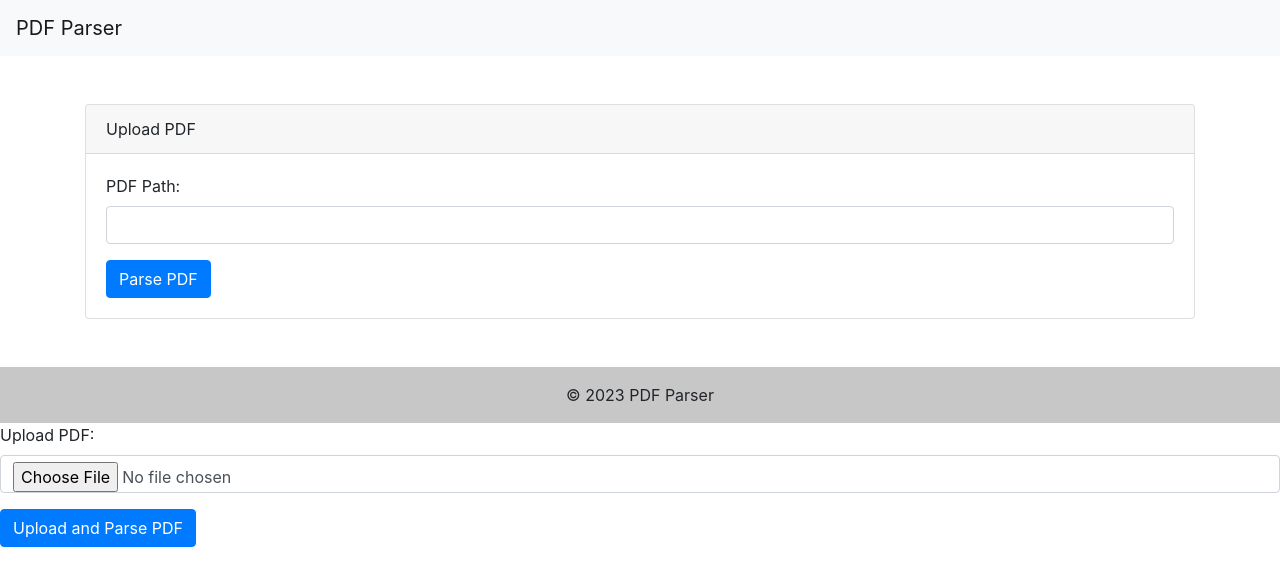
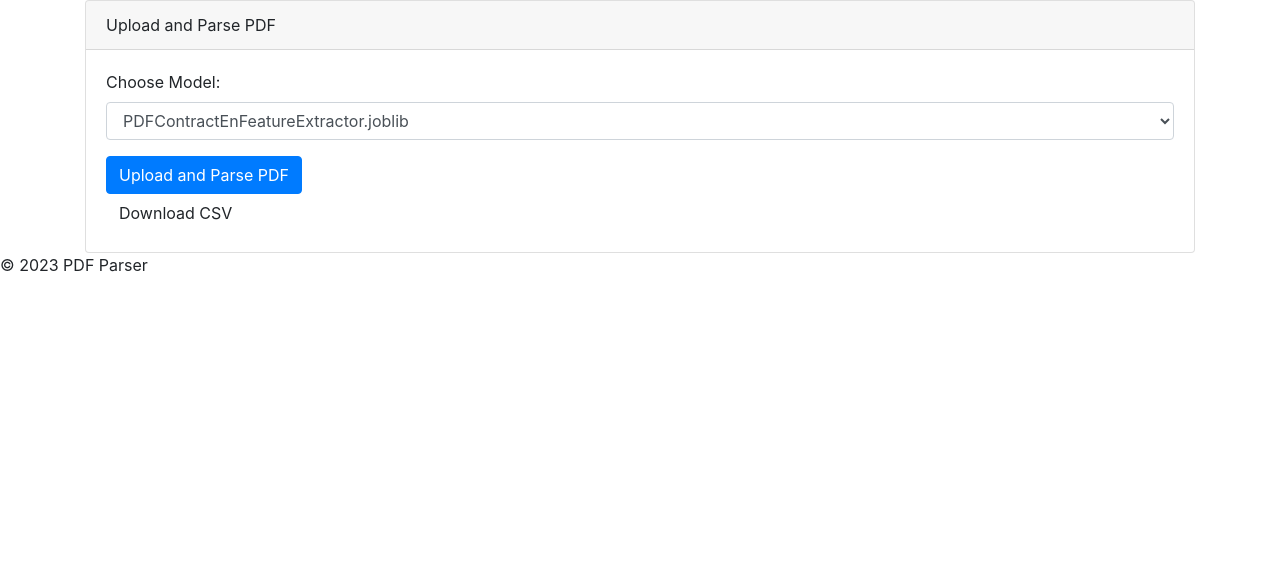
Before and after one commit to zaggy00/PDFStructFlask, a Flask app: page / in a window 1280 px wide. Shown: the top 586 px of the page. Run offline with Flask 3, Linux system fonts and the light colour scheme; some libraries are stand-ins or nearby versions.

Commit message:
Added drop down for models, finished front end

```diff
--- a/app.py
+++ b/app.py
@@ -1,51 +1,77 @@
-from flask import Flask, request, jsonify, render_template
+from flask import Flask, request, jsonify, render_template, send_file
 from werkzeug.utils import secure_filename
 import os
-import pdf_struct
+import pandas as pd
 from flask_cors import CORS
+import pdf_struct  # <-- Newly imported
+from subprocess import run
+
+
+def run_pdf_struct(model_name, pdf_path):
+    run(["pdf-struct", "predict", "--model", model_name, pdf_path])
+
+
+def process_pdf(path_to_pdf_file, model_name):  # <-- Included here
+    result = pdf_struct.predict(
+        format='paragraphs',
+        in_path=path_to_pdf_file,
+        model=model_name
+    )
+    return result  # <-- Result will be whatever pdf_struct returns
 
 
 app = Flask(__name__)
-
-
-@app.route('/', methods=['GET'])
-def index():
-    return render_template('index.html')
-
-
 CORS(app)
 UPLOAD_FOLDER = './uploads'
 ALLOWED_EXTENSIONS = {'pdf'}
 
 app.config['UPLOAD_FOLDER'] = UPLOAD_FOLDER
 
+# In-memory storage for the parsed PDF data
+parsed_pdf_data = None
 
-def allowed_file(filename):
-    return '.' in filename and \
-           filename.rsplit('.', 1)[1].lower() in ALLOWED_EXTENSIONS
+
+@app.route('/', methods=['GET'])
+def home():
+    return render_template('index.html')
 
 
 @app.route('/upload_pdf', methods=['POST'])
 def upload_pdf():
-    if 'pdf_file' not in request.files:
-        return 'No file part'
+    global parsed_pdf_data  # Note: Be cautious when using global variables.
     file = request.files['pdf_file']
-    if file.filename == '':
-        return 'No selected file'
-    if file and allowed_file(file.filename):
+
+    if file and file.filename.endswith('.pdf'):
         filename = secure_filename(file.filename)
         pdf_path = os.path.join(app.config['UPLOAD_FOLDER'], filename)
         file.save(pdf_path)
-        # Your PDF parsing logic here
 
-        # Use pdf-struct to predict the structure
-        result = pdf_struct.predict(
-            format='paragraphs',
-            in_path=pdf_path,
-            model='PDFContractEnFeatureExtractor'
-        )
+        default_model = 'PDFContractEnFeatureExtractor'
+        selected_model = request.form.get('model_name', default_model)
 
+        # After saving, proceed with parsing
+        result = process_pdf(format='paragraphs', in_path=pdf_path,
+                             model=selected_model)
+
+        parsed_pdf_data = result
         return jsonify({"result": result})
+    else:
+        return jsonify({"error": "Invalid file format"}), 400
+
+
+@app.route('/download_csv', methods=['GET'])
+def download_csv():
+    global parsed_pdf_data
+
+    if parsed_pdf_data is None:
+        return "No data to download"
+
+    # Convert the parsed PDF data to a DataFrame
+    df = pd.DataFrame(parsed_pdf_data)
+    csv_path = os.path.join(app.config['UPLOAD_FOLDER'], 'parsed_data.csv')
+    df.to_csv(csv_path, index=False)
+
+    return send_file(csv_path, as_attachment=True)
 
 
 if __name__ == '__main__':
--- a/requirements.txt
+++ b/requirements.txt
@@ -54,3 +54,6 @@ typing_extensions==4.8.0
 urllib3==2.0.5
 Werkzeug==2.3.7
 zipp==3.17.0
+pdf-struct==0.3.4
+# Python version
+python_version == 3.8.12
--- a/templates/index.html
+++ b/templates/index.html
@@ -2,62 +2,60 @@
 <html>
   <head>
     <title>PDF Parser</title>
-  <link href="https://maxcdn.bootstrapcdn.com/bootstrap/4.5.2/css/bootstrap.min.css" rel="stylesheet">
+    <link href="https://stackpath.bootstrapcdn.com/bootstrap/4.5.2/css/bootstrap.min.css" rel="stylesheet">
+    <!-- Include your own styles.css after Bootstrap if you want to override Bootstrap styles -->
+    <link href="styles.css" rel="stylesheet">
   </head>
-<body>
 
-<nav class="navbar navbar-light bg-light">
-  <a class="navbar-brand" href="#">PDF Parser</a>
-</nav>
-
-<div class="container mt-5">
+<div class="container">
   <div class="card">
     <div class="card-header">
-      Upload PDF
+      Upload and Parse PDF
     </div>
     <div class="card-body">
-      <form action="/parse_pdf" method="post">
+      <form action="/upload_pdf" method="post" enctype="multipart/form-data" id="uploadForm">
         <div class="form-group">
-          <label for="pdf_path">PDF Path:</label>
-          <input type="text" class="form-control" id="pdf_path" name="pdf_path">
+          <label for="model_name">Choose Model:</label>
+          <select class="form-control" id="model_name" name="model_name">
+            <option value="PDFContractEnFeatureExtractor.joblib">PDFContractEnFeatureExtractor.joblib</option>
+            <option value="PDFContractEnFeatureExtractorWithLM.joblib">PDFContractEnFeatureExtractorWithLM.joblib</option>
+            <option value="PDFContractJaFeatureExtractor.joblib">PDFContractJaFeatureExtractor.joblib</option>
+            <option value="PDFContractJaFeatureExtractorWithLM.joblib">PDFContractJaFeatureExtractorWithLM.joblib</option>
+            <option value="PDFLegistrationEnFeatureExtractor.joblib">PDFLegistrationEnFeatureExtractor.joblib</option>
+            <option value="PDFLegistrationEnFeatureExtractorWithLM.joblib">PDFLegistrationEnFeatureExtractorWithLM.joblib</option>
+            <option value="TextContractFeatureExtractor.joblib">TextContractFeatureExtractor.joblib</option>
+            <option value="TextContractFeatureExtractorWithLM.joblib">TextContractFeatureExtractorWithLM.joblib</option>
+          </select>
         </div>
-        <button type="submit" class="btn btn-primary">Parse PDF</button>
+
+
+        <button type="submit" class="btn btn-primary">Upload and Parse PDF</button>
       </form>
+      <button id="downloadCsv" class="btn">Download CSV</button>
     </div>
   </div>
 </div>
 
-<footer class="bg-light text-center text-lg-start mt-5">
-  <div class="text-center p-3" style="background-color: rgba(0, 0, 0, 0.2);">
+<footer class="footer">
   © 2023 PDF Parser
-  </div>
 </footer>
 
-</body>
-</html>
-
-<form action="/upload_pdf" method="post" enctype="multipart/form-data">
-  <div class="form-group">
-    <label for="pdf_file">Upload PDF:</label>
-    <input type="file" class="form-control" id="pdf_file" name="pdf_file">
-  </div>
-  <button type="submit" class="btn btn-primary">Upload and Parse PDF</button>
-</form>
-
-
-<!-- Add this script at the end of your HTML file -->
 <script>
   document.addEventListener("DOMContentLoaded", function() {
-      const form = document.querySelector("form");
+    // Download CSV file
+    const downloadButton = document.getElementById("downloadCsv");
+    downloadButton.addEventListener("click", function(event) {
+      window.location.href = "/download_csv";
+    });
+
+    // Form submit logic
+    const form = document.getElementById("uploadForm");
     form.addEventListener("submit", function(event) {
       event.preventDefault();
-        const pdfPath = document.getElementById("pdf_path").value;
-        fetch("/parse_pdf", {
+      const formData = new FormData(form);
+      fetch("/upload_pdf", {
         method: "POST",
-          headers: {
-            "Content-Type": "application/x-www-form-urlencoded",
-          },
-          body: `pdf_path=${pdfPath}`,
+        body: formData,
       })
       .then(response => response.json())
       .then(data => {
@@ -67,3 +65,6 @@
     });
   });
 </script>
+
+</body>
+</html>
```
Also changed, not shown: static/styles.css (line endings or trailing spaces), 3 other files. Lines whose indentation alone changed are shown as unchanged.
